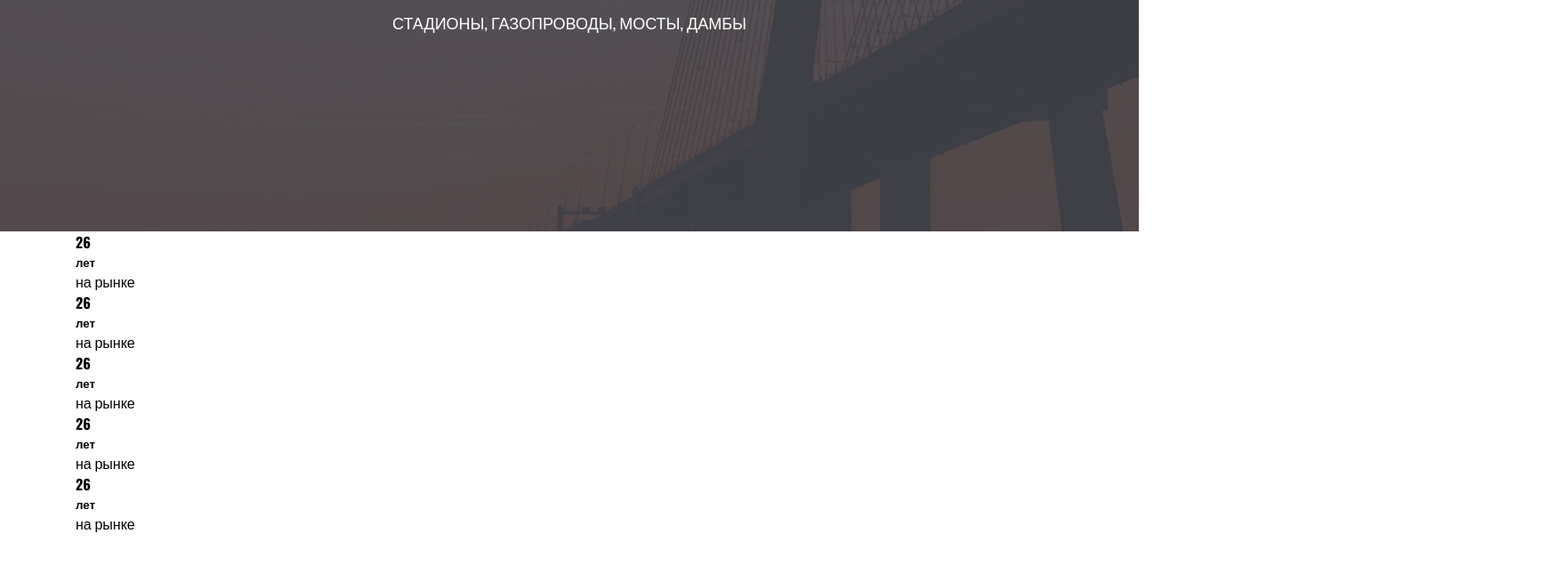
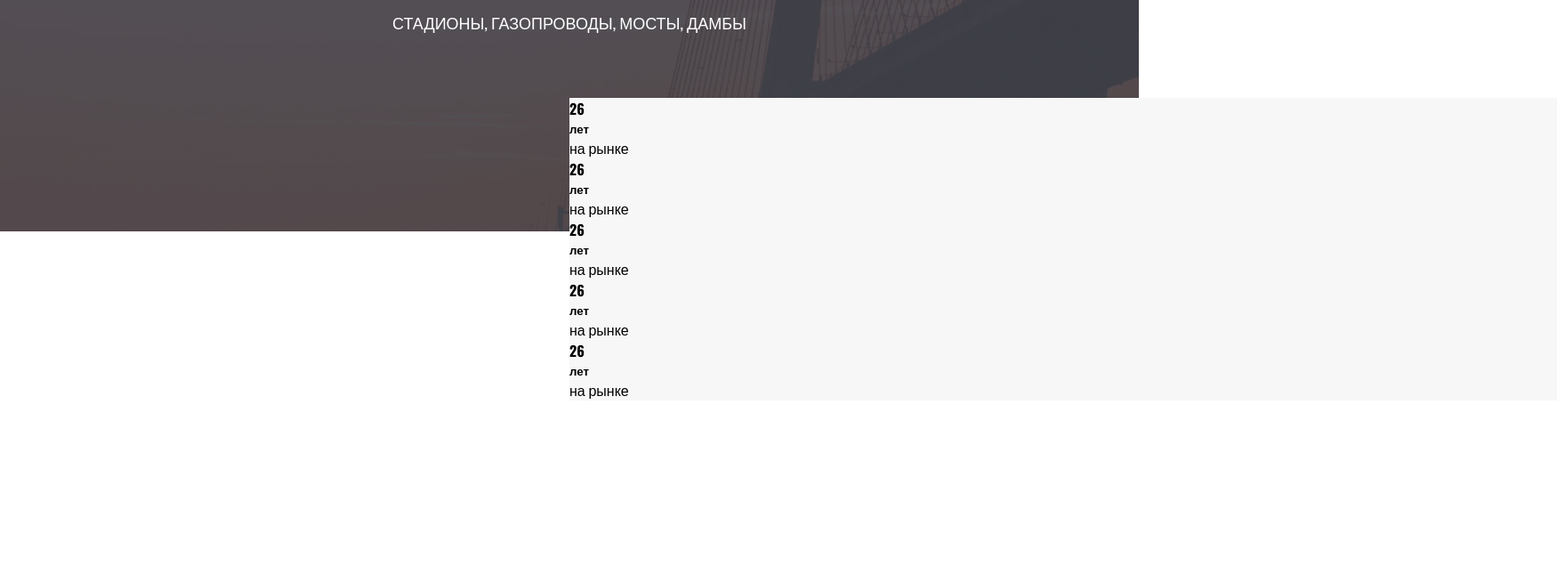
Before and after one commit to VictorPak/layout_lessons, a plain HTML site: page Верска с ютуба/index.html in a window 1280 px wide. Shown: the part 480-1116 px from the top of the page at 89% size, 1750 px wide, since content can reach past the window. Before the commit the page ends 1080 px from the top, so only its background shows below. Drawn offline with nearby package versions, Linux system fonts and the light colour scheme.

Commit message:
Update style.css

```diff
--- a/Верска с ютуба/css/style.css
+++ b/Верска с ютуба/css/style.css
@@ -130,3 +130,31 @@ body {
    text-transform: uppercase;
    color: var(--white-color);
 }
+
+
+.about {
+   min-height: 1080px;
+   position: relative;
+}
+.info {
+   position: absolute;
+   top: -150px;
+   min-height: 300px;
+   max-width: 1110px;
+   width: 100%;
+   background-color: #f7f7f7;
+   left: 50%;
+
+}
+.contener {
+}
+.about__grid {
+}
+.about__grid-item {
+}
+.about__h4 {
+}
+.about__h5 {
+}
+.about__p {
+}
```
